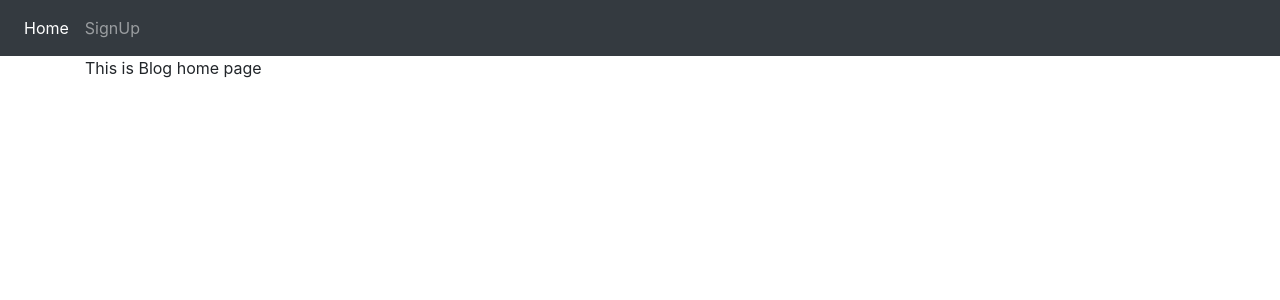
After one commit to NMShihab/My_blog, a Django app: page /blog/ in a window 1280 px wide. The commit adds this page. Shown: the top 300 px of the page. Run offline with Django 3.2, Linux system fonts and the light colour scheme; some libraries are stand-ins or nearby versions.

```diff
--- a/myBlog/Blog/urls.py
+++ b/myBlog/Blog/urls.py
@@ -1,5 +1,8 @@
 from django.urls import path
+from Blog import views
+
+app_name = 'Blog'
 
 urlpatterns =[
-
+    path('',views.blog_list,name='blog_list')
 ]
--- a/myBlog/Blog/views.py
+++ b/myBlog/Blog/views.py
@@ -1,3 +1,6 @@
 from django.shortcuts import render
 
 # Create your views here.
+
+def blog_list(request):
+    return render(request,'Blog/blog_list.html',context={})
--- a/myBlog/LogIn/urls.py
+++ b/myBlog/LogIn/urls.py
@@ -1,5 +1,9 @@
 from django.urls import path
+from LogIn import views
+
+app_name = 'LogIn'
 
 urlpatterns =[
+path('SignUp/',views.SignUp,name='signup')
 
 ]
--- a/myBlog/myBlog/settings.py
+++ b/myBlog/myBlog/settings.py
@@ -42,7 +42,11 @@ INSTALLED_APPS = [
     'django.contrib.staticfiles',
     'Blog',
     'LogIn',
+    'crispy_forms',
 ]
+
+# bootstrap, bootstrap3, bootstrap4, uni-form
+CRISPY_TEMPLATE_PACK = 'bootstrap4'
 
 MIDDLEWARE = [
     'django.middleware.security.SecurityMiddleware',
--- a/myBlog/myBlog/urls.py
+++ b/myBlog/myBlog/urls.py
@@ -5,7 +5,7 @@ from . import views
 
 urlpatterns = [
     path('admin/', admin.site.urls),
-    #path('account/',include('LogIn.urls')), # add account url
-    #path('blog/',include('Blog.urls')), # add blog url
+    path('account/',include('LogIn.urls')), # add account url
+    path('blog/',include('Blog.urls')), # add blog url
     path('',views.Index,name='index')
 ]
--- a/myBlog/myBlog/views.py
+++ b/myBlog/myBlog/views.py
@@ -1,5 +1,7 @@
 from django.http import HttpResponse
+from django.urls import reverse
+from django.shortcuts import HttpResponseRedirect
 
 
 def Index(request):
-    return HttpResponse('This is home page!')
+    return HttpResponseRedirect(reverse('Blog:blog_list'))
--- /dev/null
+++ b/myBlog/templates/Blog/blog_list.html
@@ -0,0 +1,5 @@
+{% extends 'base.html' %}
+
+{% block title_block %}Home{% endblock %}
+
+{% block body_block %} This is Blog home page {% endblock %}
--- a/myBlog/templates/base.html
+++ b/myBlog/templates/base.html
@@ -2,9 +2,37 @@
 <html lang="en" dir="ltr">
   <head>
     <meta charset="utf-8">
+    <!-- Latest compiled and minified CSS -->
+    <link rel="stylesheet" href="https://maxcdn.bootstrapcdn.com/bootstrap/4.4.1/css/bootstrap.min.css">
+    <!-- jQuery library -->
+    <script src="https://ajax.googleapis.com/ajax/libs/jquery/3.4.1/jquery.min.js"></script>
+    <!-- Popper JS -->
+    <script src="https://cdnjs.cloudflare.com/ajax/libs/popper.js/1.16.0/umd/popper.min.js"></script>
+    <!-- Latest compiled JavaScript -->
+    <script src="https://maxcdn.bootstrapcdn.com/bootstrap/4.4.1/js/bootstrap.min.js"></script>
+    <link href="https://maxcdn.bootstrapcdn.com/font-awesome/4.7.0/css/font-awesome.min.css" rel="stylesheet">
     <title>{% block title_block %}Home{% endblock %}</title>
   </head>
+
+
   <body>
+    <nav class="navbar navbar-expand-sm bg-dark navbar-dark">
+      <ul class="navbar-nav">
+        <li class="nav-item active">
+          <a class="nav-link" href="{% url 'index' %}">Home</a>
+        </li>
+        <li class="nav-item">
+          <a class="nav-link" href="{% url 'LogIn:signup' %}">SignUp</a>
+        </li>
+      </ul>
+    </nav>
+
+    <div class="container",style="padding-top:20px">
+    {% block body_block %}
+
+    {% endblock %}
+   </div>
+
 
   </body>
 </html>
```
Also changed, not shown: myBlog/LogIn/views.py (+15 -0 lines), myBlog/templates/LogIn/signup.html (added, +30 -0 lines), myBlog/db.sqlite3.
